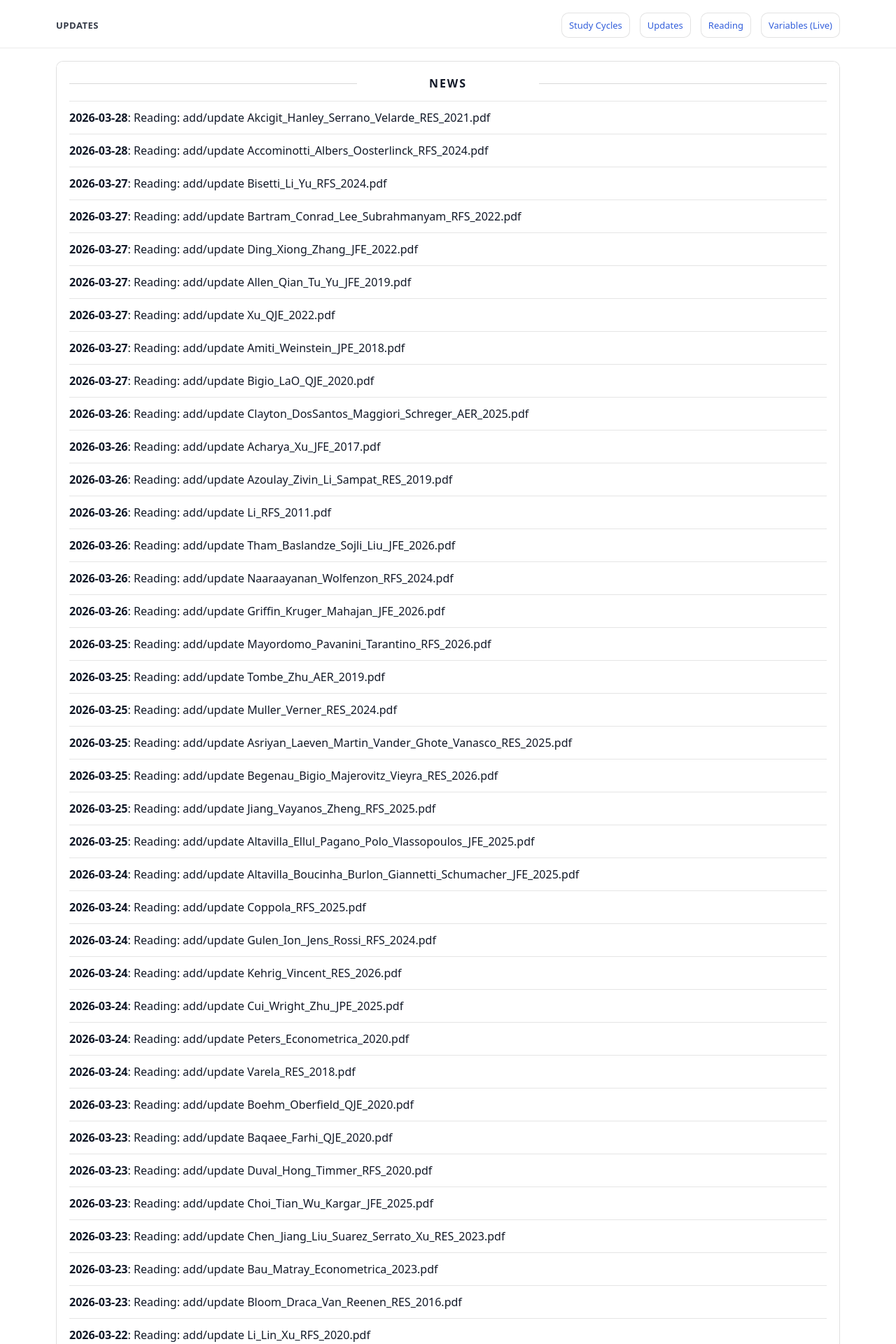
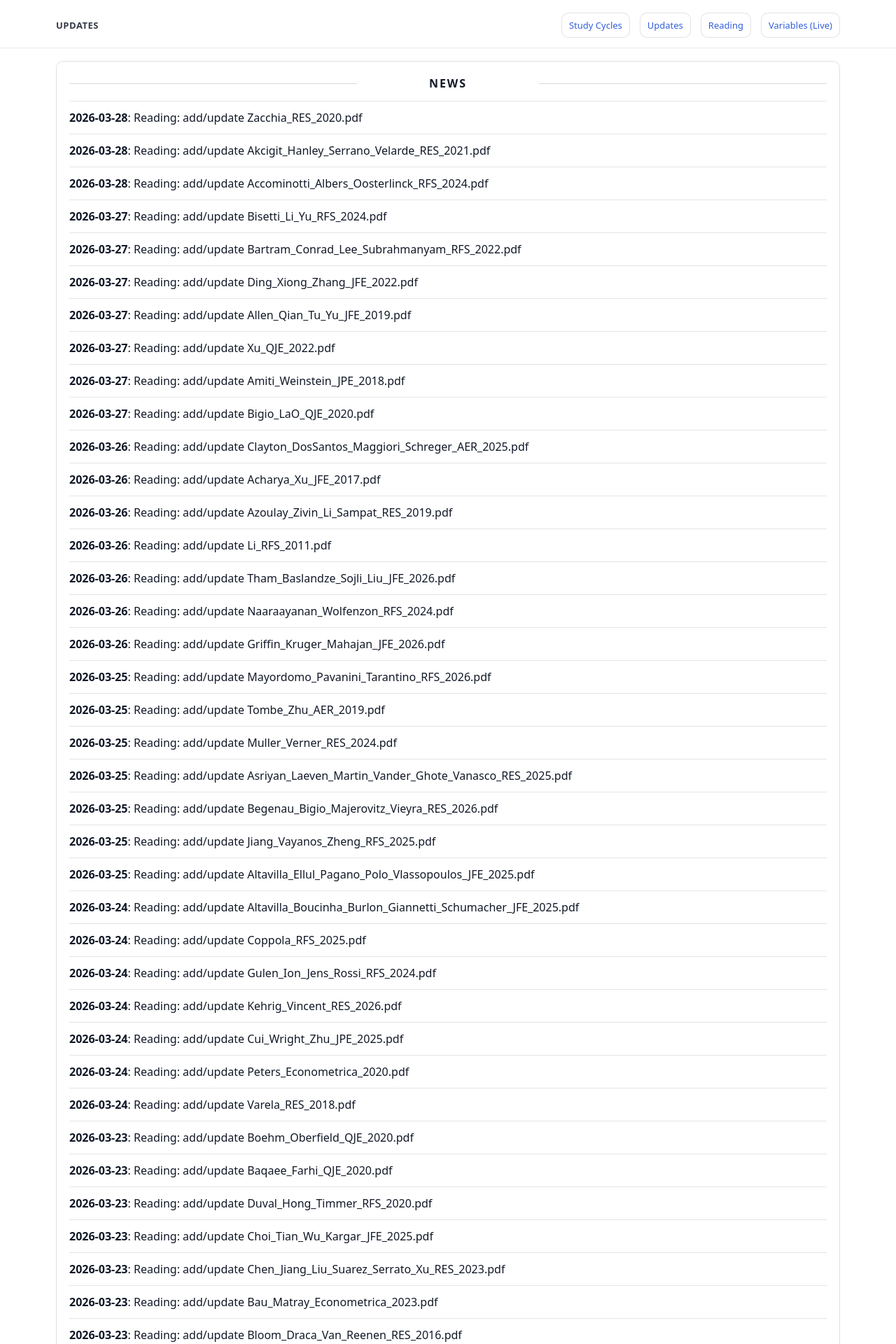
Before and after one commit to yaxinzn/study-archive, a Jekyll site: the page built from updates/index.md, in a window 1280 px wide. Shown: the top 1920 px of the page at 70% size. Built offline with Jekyll 4.4.1, drawn with Linux system fonts in a browser that asks for light colours; some of the changed text lies outside the part shown.

Commit message:
chore: update NEWS feed

```diff
--- a/_data/news.yml
+++ b/_data/news.yml
@@ -1,4 +1,7 @@
 # Auto-generated update history (sorted newest -> oldest). Do not edit manually.
+- ts: "1774691725"
+  date: "2026-03-28"
+  title: "Reading: add/update Zacchia_RES_2020.pdf"
 - ts: "1774691658"
   date: "2026-03-28"
   title: "Reading: add/update Akcigit_Hanley_Serrano_Velarde_RES_2021.pdf"
```
